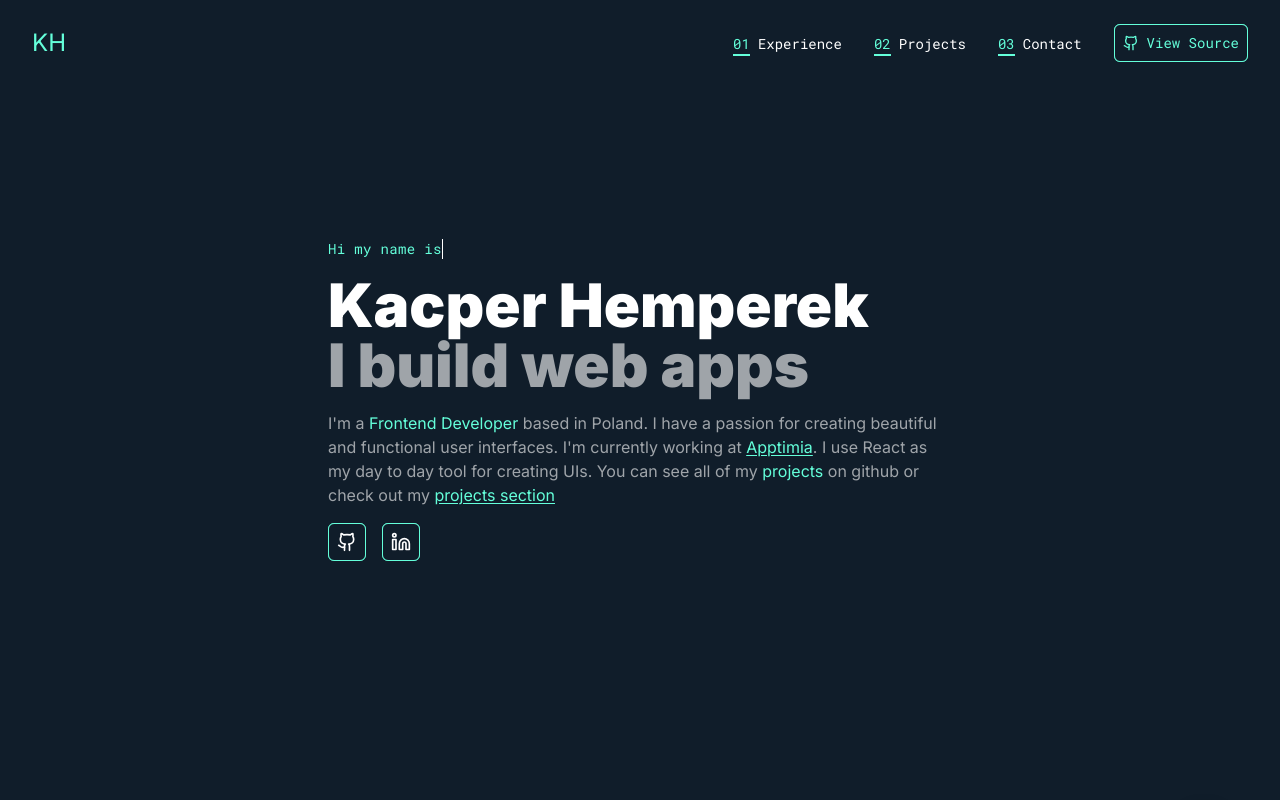
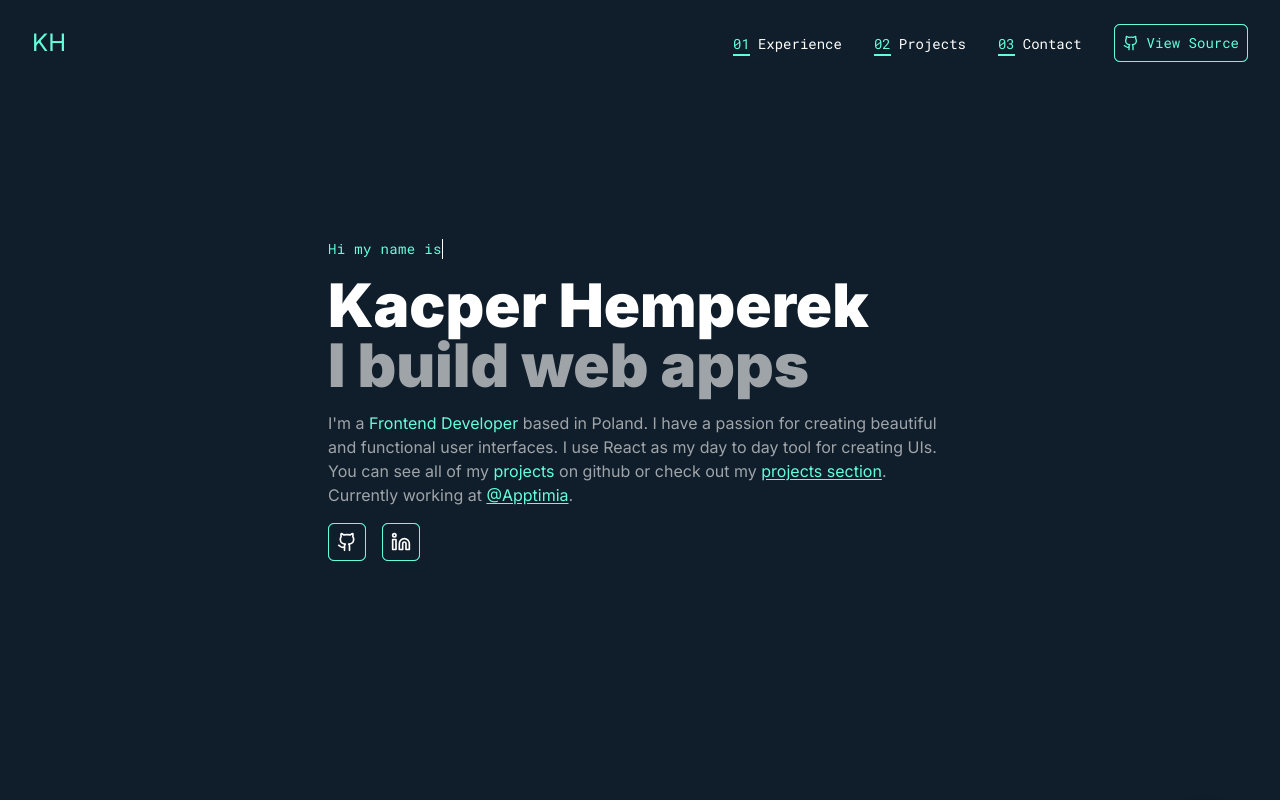
Before and after one commit to KacperHemperek/portfolio, a Next.js app: page / in a window 1280 px wide. Shown: the top 800 px of the page. Built offline with nearby package versions, Linux system fonts and the light colour scheme.

Commit message:
content: update header description

```diff
--- a/src/components/homepage/home-header.tsx
+++ b/src/components/homepage/home-header.tsx
@@ -76,14 +76,14 @@ export default function HomeHeader() {
         className='pb-4 text-white/60'
       >
         I&#39;m a <Highlight>Frontend Developer</Highlight> based in Poland. I
-        have a passion for creating beautiful and functional user interfaces.
-        I&#39;m currently working at{' '}
-        <OutsideLink href='https://apptimia.com/'>Apptimia</OutsideLink>. I use
-        React as my day to day tool for creating UIs. You can see all of my{' '}
+        have a passion for creating beautiful and functional user interfaces. I
+        use React as my day to day tool for creating UIs. You can see all of my{' '}
         <Highlight>projects</Highlight> on github or check out my{' '}
         <OutsideLink href='/#projects' openInNewTab={false}>
           projects section
         </OutsideLink>
+        . Currently working at{' '}
+        <OutsideLink href='https://apptimia.com/'>@Apptimia</OutsideLink>.
       </motion.p>
       <motion.div
         key='buttons'
```
